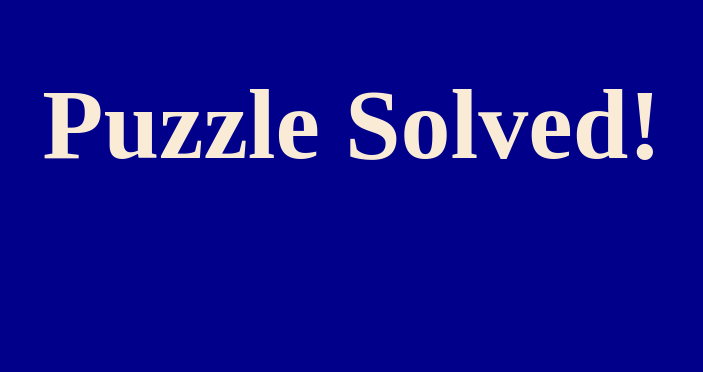
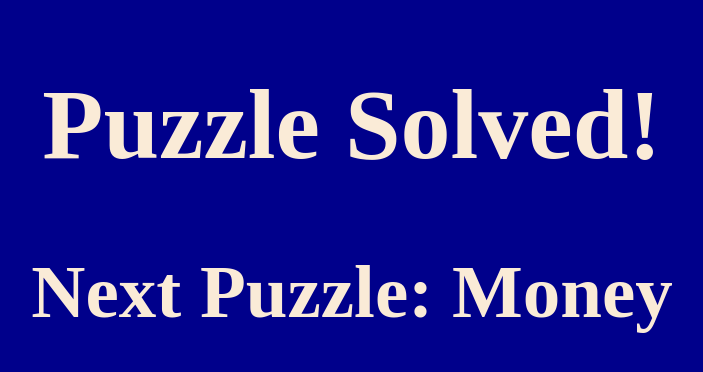
Before and after one commit to SteamSpine/escape_room_solved.github.io, a plain HTML site: page index.html in a window 1280 px wide. Shown: the whole page, without its empty margins (288-991 px from the left). Drawn offline with Linux system fonts and the light colour scheme.

Commit message:
Update 3231231 index.html

```diff
--- a/index.html
+++ b/index.html
@@ -14,9 +14,15 @@
         body {
             background-color: darkblue;
         }
+        h2 {
+            text-align: center;
+            font-size: 75px;
+            color: antiquewhite;
+        }
     </style>
 </head>
 <body>
     <h1>Puzzle Solved!</h1>
+    <h2>Next Puzzle: Money</h2>
 </body>
 </html>
```
